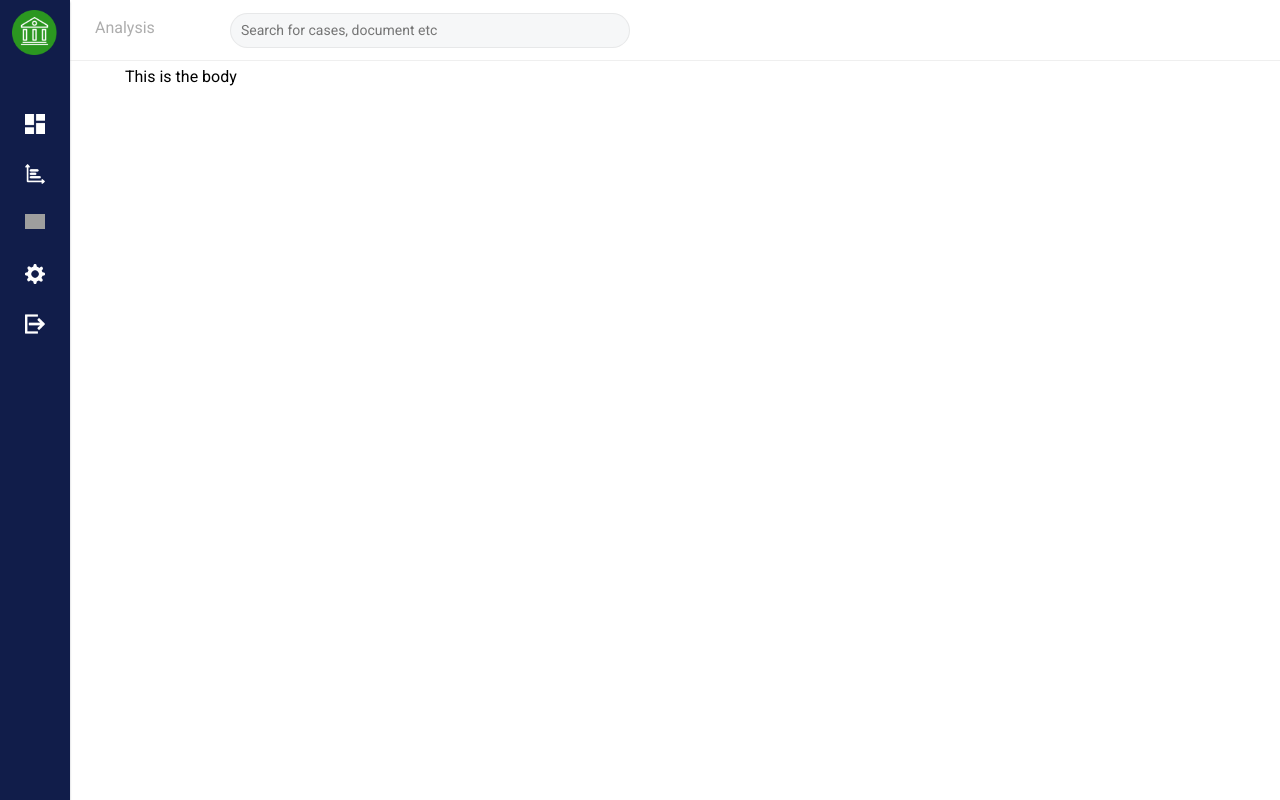
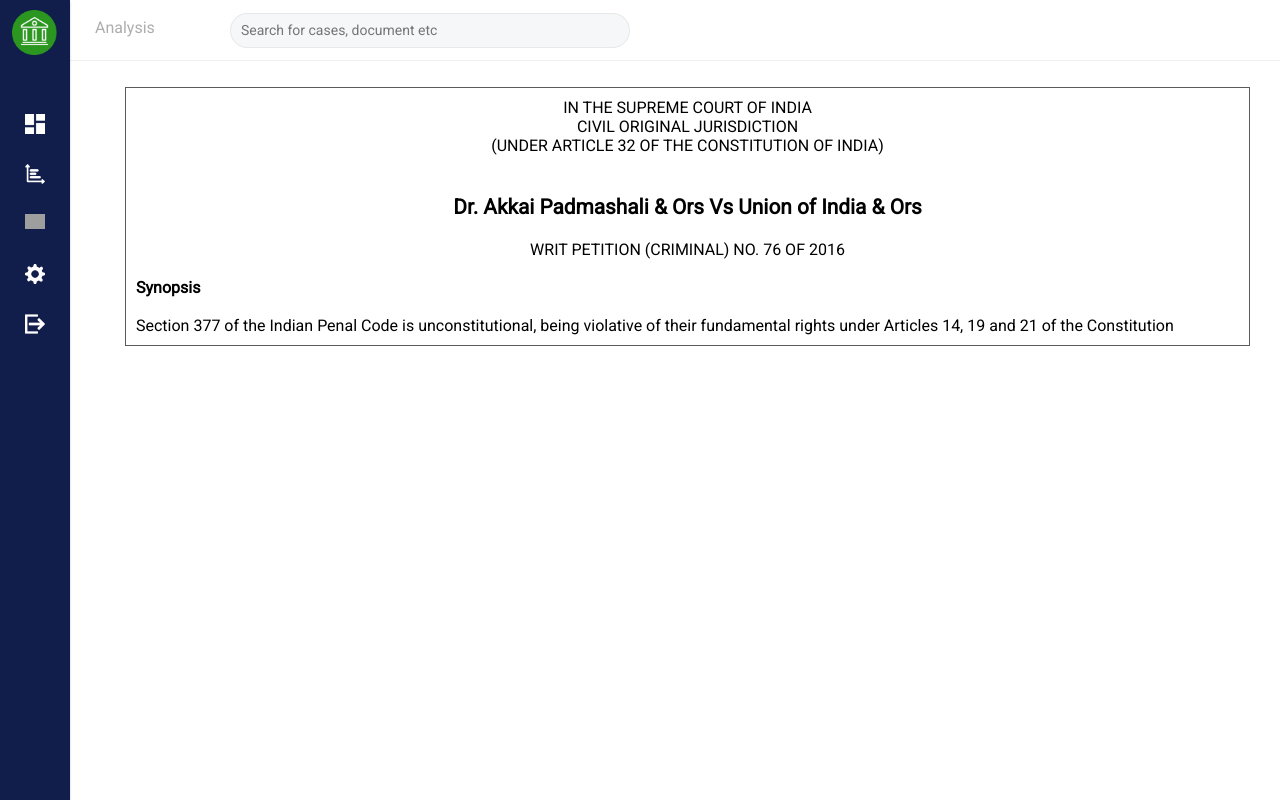
Before and after one commit to ramantehlan/LegalAI, an Angular app: page /analysis in a window 1280 px wide. Built offline with nearby package versions, Linux system fonts and the light colour scheme; grey boxes are pictures that could not be loaded.

Commit message:
Summer/result Added

```diff
--- a/src/app/analysis/analysis.component.html
+++ b/src/app/analysis/analysis.component.html
@@ -4,5 +4,42 @@
 
 
 <div class="page_body">
-	This is the body
+
+
+		<div class="result">
+
+
+			<div class="center">
+				IN THE SUPREME COURT OF INDIA <br>
+				CIVIL ORIGINAL JURISDICTION <br>
+				(UNDER ARTICLE 32 OF THE CONSTITUTION OF INDIA)<br>
+
+				<br>
+
+					<h3>Dr. Akkai Padmashali & Ors Vs Union of India & Ors</h3>
+					WRIT PETITION (CRIMINAL) NO. 76 OF 2016
+
+					<br><br>
+			</div>
+			<b>Synopsis</b><br><BR>
+
+			 Section  377  of  the  Indian  Penal  Code  is
+unconstitutional,  being  violative  of  their  fundamental  rights
+under Articles 14, 19 and 21 of the Constitution
+
+
+		</div>
+
 </div>
+
+<!--
+
+	Party 1 and Party 2
+
+	Arguments
+
+	Nature of Case
+
+	Summery
+
+-->
--- a/src/app/analysis/analysis.component.scss
+++ b/src/app/analysis/analysis.component.scss
@@ -1 +1,9 @@
-@import "../../style/_base.scss"
+@import "../../style/_base.scss";
+
+.result{
+	padding:10px;
+	border:1px solid rgba(50,50,50,0.8);
+	margin-top:20px;
+}
+
+.center{text-align:center;}
--- a/src/app/dashboard/dashboard.component.html
+++ b/src/app/dashboard/dashboard.component.html
@@ -45,7 +45,9 @@
 
 					- Finding prove for it <a href="#">[Case No:- DFE2334][Page 53][Line 32]</a>	<br>
 
-					- No warning given <a href="#">[Case No:- D768334][Page 38][Line 28]</a>
+					- No warning given <a href="#">[Case No:- B768334][Page 38][Line 28]</a> <br>
+
+					- Ask rahul to pin <a href="#">[Case No:- D453321][Page 38][Line 28]</a>
 
 				</div>
 			</div>
--- a/src/app/menu/menu.component.html
+++ b/src/app/menu/menu.component.html
@@ -3,7 +3,7 @@
   <img src="../../assets/LegalAI.png" width="45px" class="logo">
 
   <a routerLink="/dashboard">
-  	<div class="option">
+  	<div class="option" (click)="optionClicked('dashboard')">
   			<img src="../../assets/dashboard.png" >
   	</div>
   </a>
--- a/src/app/menu/menu.component.ts
+++ b/src/app/menu/menu.component.ts
@@ -7,7 +7,13 @@ import { Component, OnInit } from '@angular/core';
 })
 export class MenuComponent implements OnInit {
 
+  selectedPage: string = "dashboard";
+
   constructor() { }
+
+  optionClicked(name: string){
+  	this.selectedPage = name;
+  }
 
   ngOnInit() {
   }
```
